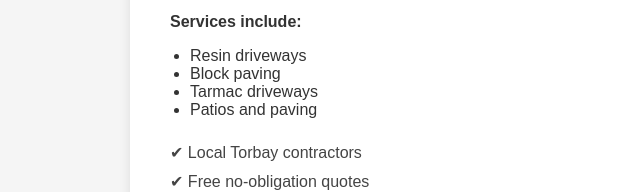
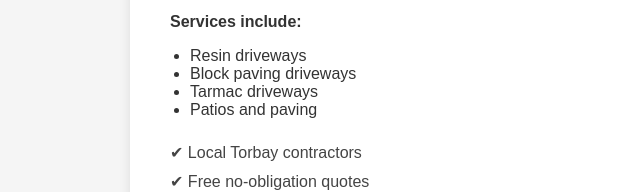
Before and after one commit to ironcastle1/torbaydriveways, a plain HTML site: page index.html in a window 1280 px wide. Shown: the part 617-809 px from the top of the page, 20-660 px from the left. Drawn offline with Linux system fonts and the light colour scheme.

Commit message:
Update title and list item in index.html

```diff
--- a/index.html
+++ b/index.html
@@ -1,7 +1,7 @@
 <!DOCTYPE html>
 <html>
 <head>
-<title>Torbay Driveway Installers | Free Quotes</title>
+<title>Driveway Installers Torquay | Resin, Block Paving & Tarmac | Free Quotes</title>
 <meta name="viewport" content="width=device-width, initial-scale=1">
 
 <style>
@@ -177,7 +177,7 @@ including Torquay, Paignton and Brixham.
 
 <ul>
 <li>Resin driveways</li>
-<li>Block paving</li>
+<li>Block paving driveways</li>
 <li>Tarmac driveways</li>
 <li>Patios and paving</li>
 </ul>
```
